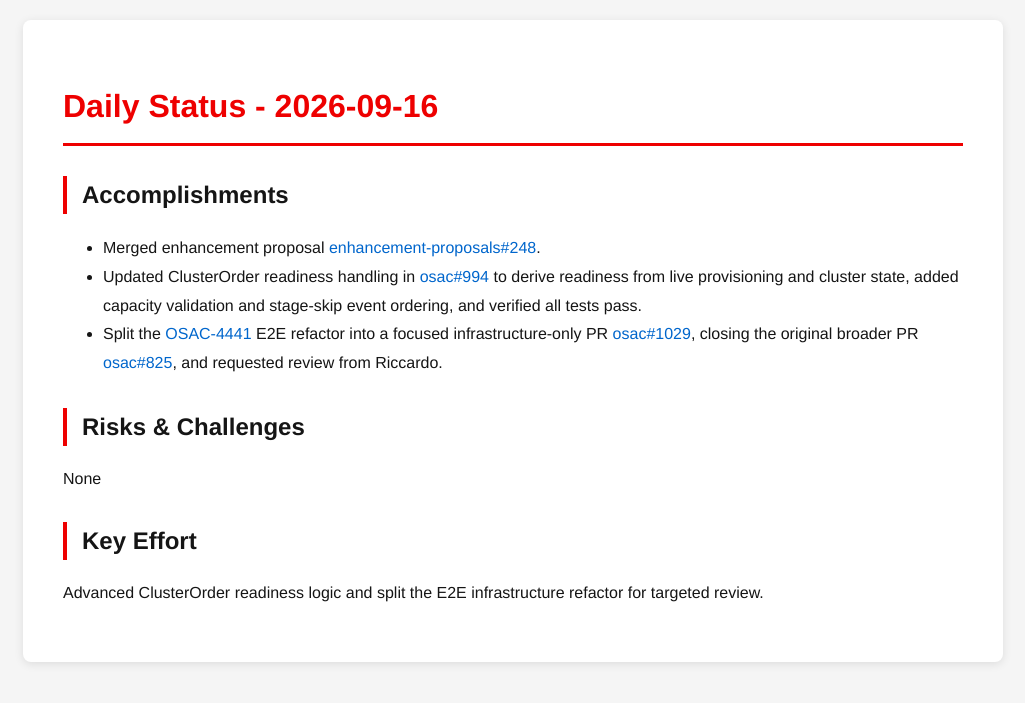
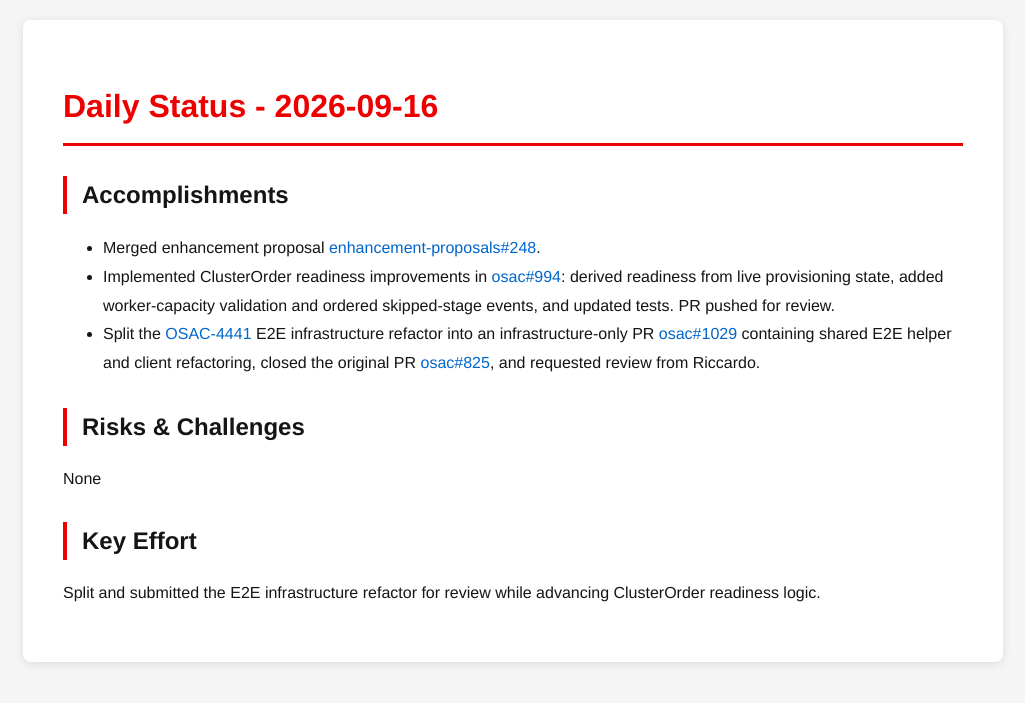
Before and after one commit to tzvatot/daily-status, a Jekyll site: the page built from 2026-09-16.md, in a window 1280 px wide. Shown: the top 703 px of the page, without its empty margins (127-1152 px from the left). Built offline with Jekyll 4.4.1, drawn with Linux system fonts in a browser that asks for light colours.

Commit message:
Daily status update - 2026-09-16

```diff
--- a/2026-09-16.md
+++ b/2026-09-16.md
@@ -8,11 +8,11 @@ date: 2026-09-16
 
 ## Accomplishments
 - Merged enhancement proposal [enhancement-proposals#248](https://github.com/osac-project/enhancement-proposals/pull/248).
-- Updated ClusterOrder readiness handling in [osac#994](https://github.com/osac-project/osac/pull/994) to derive readiness from live provisioning and cluster state, added capacity validation and stage-skip event ordering, and verified all tests pass.
-- Split the [OSAC-4441](https://redhat.atlassian.net/browse/OSAC-4441) E2E refactor into a focused infrastructure-only PR [osac#1029](https://github.com/osac-project/osac/pull/1029), closing the original broader PR [osac#825](https://github.com/osac-project/osac/pull/825), and requested review from Riccardo.
+- Implemented ClusterOrder readiness improvements in [osac#994](https://github.com/osac-project/osac/pull/994): derived readiness from live provisioning state, added worker-capacity validation and ordered skipped-stage events, and updated tests. PR pushed for review.
+- Split the [OSAC-4441](https://redhat.atlassian.net/browse/OSAC-4441) E2E infrastructure refactor into an infrastructure-only PR [osac#1029](https://github.com/osac-project/osac/pull/1029) containing shared E2E helper and client refactoring, closed the original PR [osac#825](https://github.com/osac-project/osac/pull/825), and requested review from Riccardo.
 
 ## Risks & Challenges
 None
 
 ## Key Effort
-Advanced ClusterOrder readiness logic and split the E2E infrastructure refactor for targeted review.
+Split and submitted the E2E infrastructure refactor for review while advancing ClusterOrder readiness logic.
```
